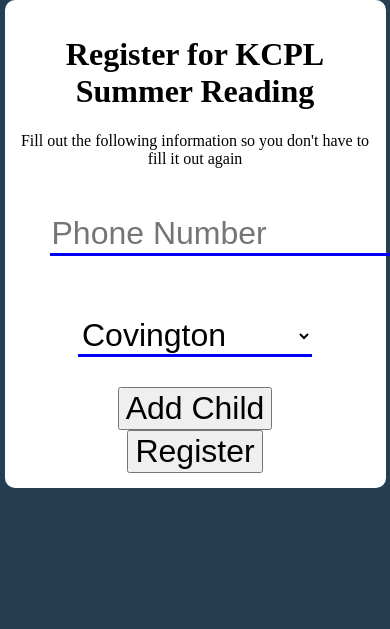
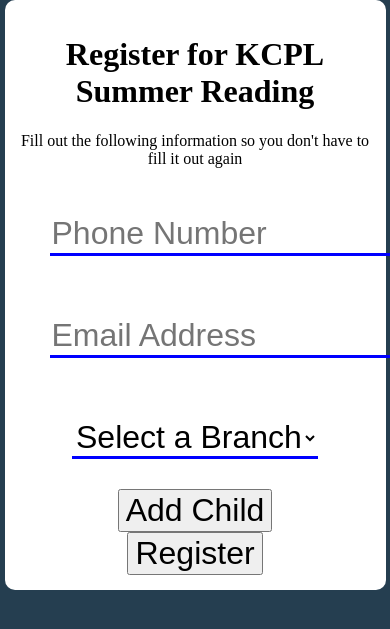
Before and after one commit to kentonlibrary/SummerReading, a PHP site: page /register.php?barcode=1 in a window 390 px wide; the page is wider, and only the part inside the window is pictured. Shown: the top 629 px of that part. Run offline with PHP 8.4, Linux system fonts and the light colour scheme; some libraries are stand-ins or nearby versions.

Commit message:
Updated Registration:
  Added Reading Program
  Added teen to progam and grades 6-12
  Fixed phone number field to only allow numbers
  Fixed error with birthday field
  Added saving of branch and email to account
  Added disabled options to force user to select a grade, branch, and program.
  Removed check of 2 parents and 1 child that was residue from previous versions of the form.
  Added number validation script

```diff
--- a/register.php
+++ b/register.php
@@ -6,9 +6,16 @@ if(isset($_POST['barcode'])){
 	unset($_POST['barcode']);
 	$phone = $_POST['phone'];
 	unset($_POST['phone']);
+  $branch = $_POST['branch'];
+  unset($_POST['branch']);
+  $email = $_POST['email'];
+  unset($_POST['email']);
 
-	$accountQuery = $connection->prepare("INSERT INTO account (barcode, phoneNumber) VALUES (?, ?)");
-	$accountQuery->bind_param("ss", $barcode, $phone);
+	$accountQuery = $connection->prepare("INSERT INTO account (barcode, phoneNumber, branch, emailAddress) VALUES (?, ?, ?, ?)");
+	if ( $accountQuery->bind_param("ssss", $barcode, $phone, $branch, $email) ){}
+   else{
+    print_r( $accountQuery->error );
+  }
 
 	$accountQuery->execute();
 	$accountID = $accountQuery->insert_id;
@@ -27,14 +34,13 @@ if(isset($_POST['barcode'])){
 		$query->bind_param("issssss", $accountID, $firstName, $lastName, $birthdate, $category, $school, $grade);
 
 		$query->execute();
-		print_r( $query );
 		$query->close();
 	}
 
 	session_start();
 	$_SESSION['accountID'] = $accountID;
 	$accountQuery->close();
-	header("Location: log.php");
+	header('Location: log.php');
 
 }
 
@@ -62,6 +68,7 @@ if(isset($_POST['barcode'])){
                 "<input placeholder='Last Name' class='chlastName forminput' type='text' name='ch" + childCount + "[lastName]' id='ch" + childCount + "[lastName]' value='" + "'></font><br>"+
                 "<font class='label' id='Labelch" + childCount + "[birthday]'>Birthday: <input class='birthday chbirthMonth forminput' type='text' name='ch" + childCount + "[birthMonth]' id='ch" + childCount + "[birthMonth]' placeholder='MM' size='2' maxlength='2' onKeyUp='autoTab(this)' onKeyPress='return isNumberKey(event)'><input class='birthday chbirthDay forminput' type='text' name='ch" + childCount + "[birthDay]' id='ch" + childCount + "[birthDay]' placeholder='DD' size='2' maxlength='2' onKeyUp='autoTab(this)' onKeyPress='return isNumberKey(event)'><input class='birthday chbirthYear forminput' type='text' name='ch" + childCount + "[birthYear]' id='ch" + childCount + "[birthYear]' placeholder='YYYY' size='4' maxlength='4' onKeyUp='autoTab(this)' onKeyPress='return isNumberKey(event)'></font><br>"+
 				 "<font class='label' id='Labelch" + childCount + "[grade]'>Last Grade Completed: <select name='ch" + childCount + "[grade]' id='ch" + childCount + "[grade]'>" +
+                "<option selected disabled>Select a Grade</option>" +
                 "<option value='4 Year Old'>4 Year Old</option>" +
                 "<option value='5 Year Old'>5 Year Old</option>" +
                 "<option value='Kindergarten'>Kindergarten</option>" +
@@ -70,10 +77,22 @@ if(isset($_POST['barcode'])){
                 "<option value='3rd Grade'>3rd Grade</option>" +
                 "<option value='4th Grade'>4th Grade</option>" +
                 "<option value='5th Grade'>5th Grade</option>" +
+                "<option value='6th Grade'>6th Grade</option>" +
+                "<option value='7th Grade'>7th Grade</option>" +
+                "<option value='8th Grade'>8th Grade</option>" +
+                "<option value='9th Grade'>9th Grade</option>" +
+                "<option value='10th Grade'>10th Grade</option>" +
+                "<option value='11th Grade'>11th Grade</option>" +
+                "<option value='12th Grade'>12th Grade</option>" +
                 "</select>" +
                 "</font><br><br>"+
-				 "<font class='label' id='Labelch" + childCount + "[category]'><input type='radio' name='ch" + childCount + "[category]' id='ch" + childCount + "[category]' value='olderChild'>Track Time(Older Child) <input type='radio' name='ch" + childCount + "[category]' id='ch" + childCount + "[category]' value='youngChild'>Track Books(Younger Child) " +
+				"<font class='label' id='Labelch" + childCount + "[category]'>Reading Program: <select name='ch" + childCount + "[category]' id='ch" + childCount + "[category]'>" +
+                "<option selected disabled>Select a Program</option>" +
+                "<option value='olderChild'>Track Time(Older Child)</option>" +
+                "<option value='youngChild'>Track Books(Younger Child)</option>" +
+                "<option value='teen'>Teen</option>" +
                 "</select>" +
+                "</font><br><br>"+
                 "</font><br>"+
 				"<input placeholder='School' class='chschool forminput' type='text' name='ch" + childCount + "[school]' id='ch" + childCount + "[school]'><br>"+
                 "</div>"
@@ -88,10 +107,6 @@ if(isset($_POST['barcode'])){
     $(function(){
         $("#addchild").bind("click", function(){
             $("#container").addChildForms();
-            submitReadyChild = true;
-            if( submitReadyPickup && submitReadyChild ){
-                    document.getElementById("submit").className="label";
-            }
         });
     });
 
@@ -108,6 +123,31 @@ if(isset($_POST['barcode'])){
         removeID.remove();
     }
 
+//Number Only Field
+    function isNumberKey(evt){
+    var charCode = (evt.which) ? evt.which : event.keyCode
+    if (charCode > 31 && (charCode < 48 || charCode > 57))
+        return false;
+    return true;
+}
+
+//Phone validation
+    function checkPhone (obj) {
+  str = obj.value.replace(/[^0-9]+?/g, '');
+  switch (str.length) {
+   case 0:
+     obj.select();
+     return;
+   case 10:
+     str = "("+str.substr(0,3)+")"+str.substr(3,3)+"-"+str.substr(6,4);
+     break;
+   default:
+     obj.select();
+     return;
+  }
+  obj.value = str;
+ }
+
 	</script>
 </head>
 
@@ -118,8 +158,10 @@ if(isset($_POST['barcode'])){
 	<p>Fill out the following information so you don't have to fill it out again</p>
 	<form method="post" action="">
 		<input type="hidden" name="barcode" id="barcode" value="<?php echo $_GET['barcode'];?>">
-		<input class="forminput" type="tel" name="phone" id="phone" placeholder="Phone Number"><br>
+		<input class="forminput" type="tel" name="phone" id="phone" placeholder="Phone Number" onChange="checkPhone(this)" onKeyPress="return isNumberKey(event)"><br>
+    <input class="forminput" type="text" name="email" id="email" placeholder="Email Address"><br>
     <select class="forminput" type="text" name="branch" id="branch">
+      <option disabled selected>Select a Branch</option>
       <option value="Covington">Covington</option>
       <option value="Durr">William E. Durr</option>
       <option value="Erlanger">Erlanger</option>
```
